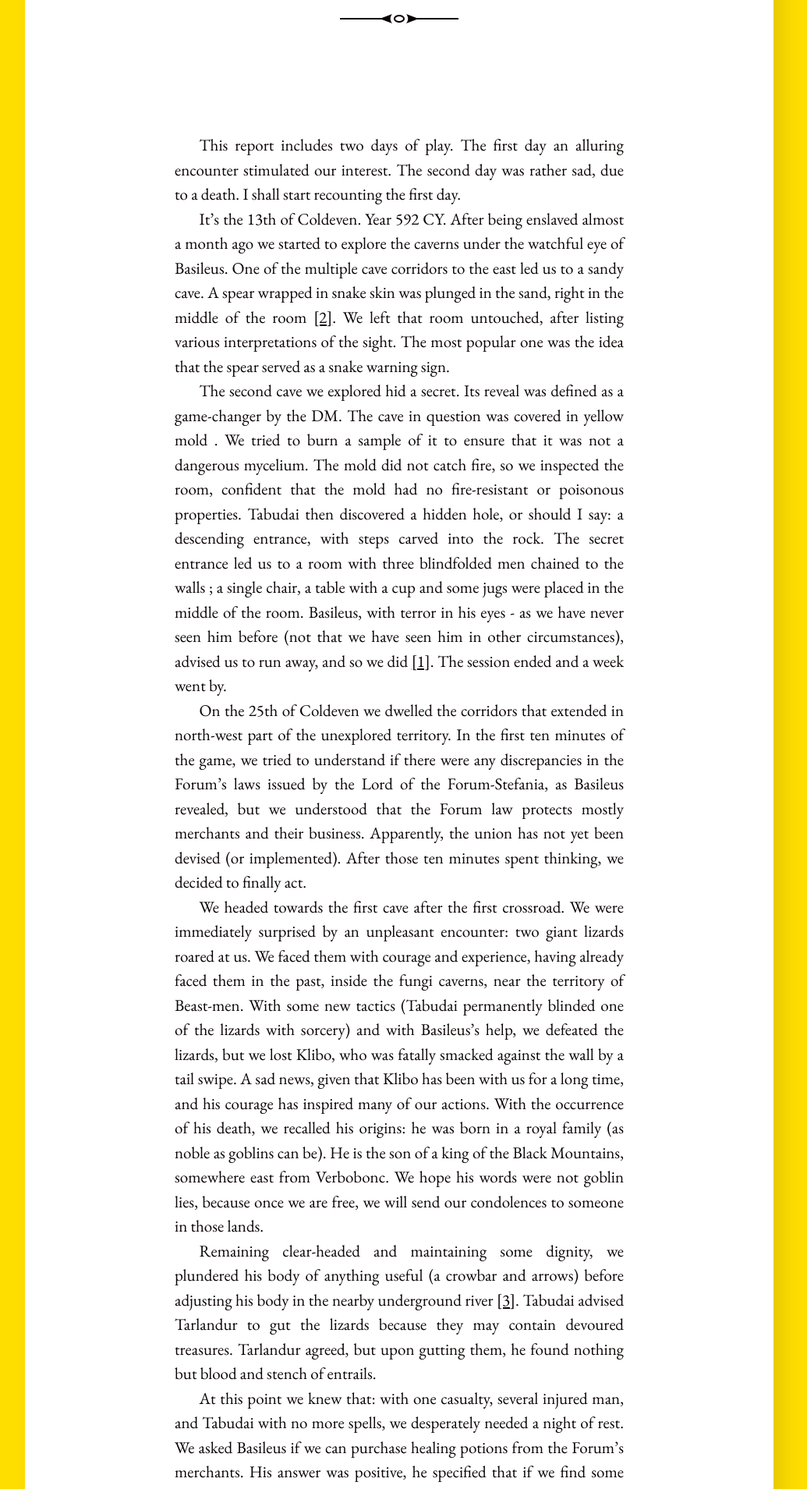
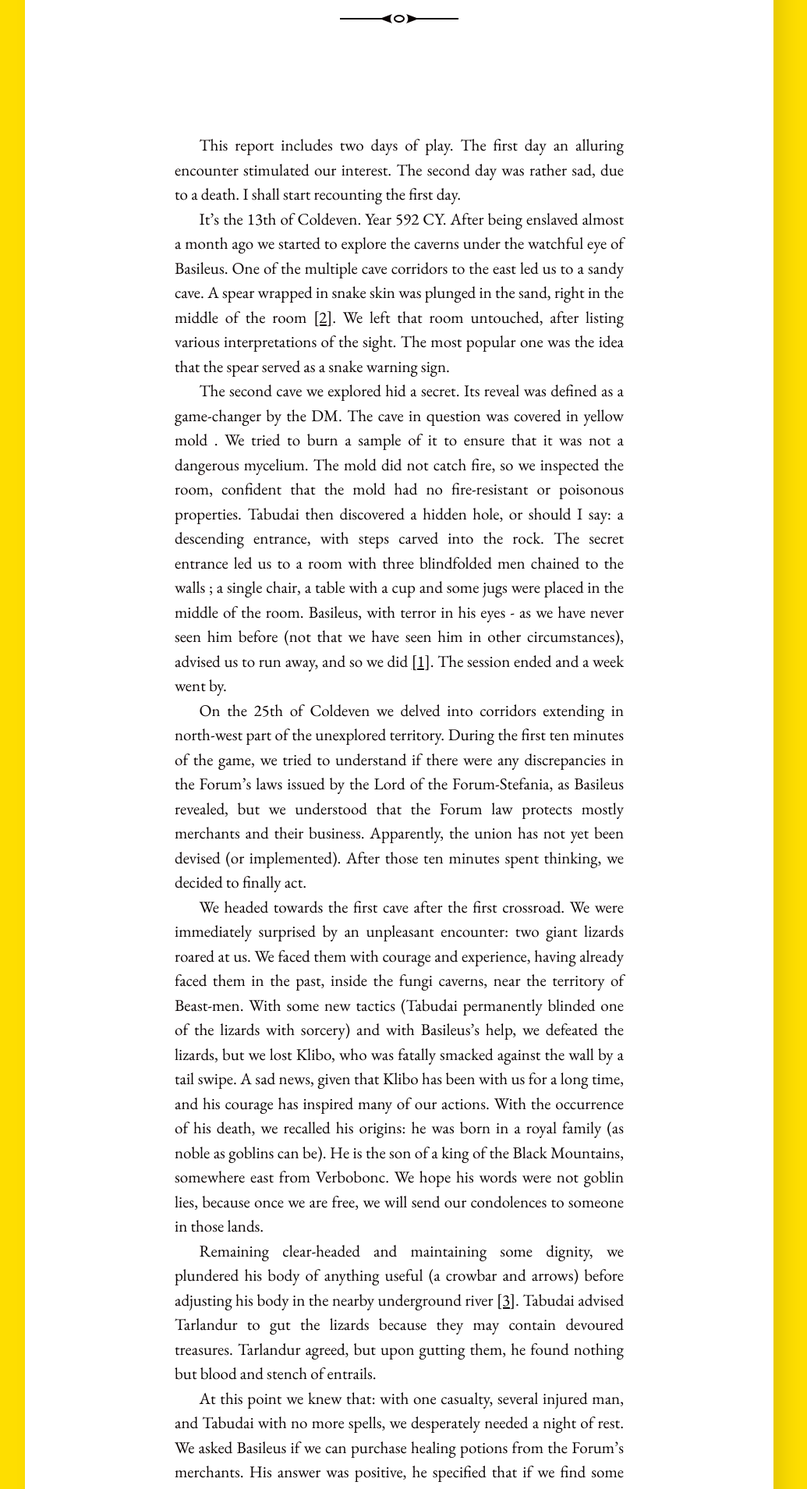
Before and after one commit to InexistentThirdChimera/InexistentThirdChimera.github.io, a Jekyll site: the page built from _posts/2023-03-26-player-report-4-and-5;-Goodbye-To-Klibo-(from-lionbeak-campaign).md, in a window 1280 px wide. Shown: the part 432-2341 px from the top of the page at 78% size, without its empty margins (128-1163 px from the left). Built offline with Jekyll 4.4.1, drawn with Linux system fonts in a browser that asks for light colours.

Commit message:
fiexed words and typos PR4-5

```diff
--- a/_posts/2023-03-26-player-report-4-and-5;-Goodbye-To-Klibo-(from-lionbeak-campaign).md
+++ b/_posts/2023-03-26-player-report-4-and-5;-Goodbye-To-Klibo-(from-lionbeak-campaign).md
@@ -46,7 +46,7 @@ It’s the 13th of Coldeven. Year 592 CY. After being enslaved almost a month ag
 
 The second cave we explored hid a secret. Its reveal was defined as a game-changer by the DM. The cave in question was covered in yellow mold . We tried to burn a sample of it to ensure that it was not a dangerous mycelium. The mold did not catch fire, so we inspected the room, confident that the mold had no fire-resistant or poisonous properties. Tabudai then discovered a hidden hole, or should I say: a descending entrance, with steps carved into the rock. The secret entrance led us to a room with three blindfolded men chained to the walls ; a single chair, a table with a cup and some jugs were placed in the middle of the room. Basileus, with terror in his eyes - as we have never seen him before (not that we have seen him in other circumstances), advised us to run away, and so we did <a name="nf1"><sup>[[1]](#fn1)</sup><a>. The session ended and a week went by.
 
-On the 25th of Coldeven we dwelled the corridors that extended in north-west part of the unexplored territory. In the first ten minutes of the game, we tried to understand if there were any discrepancies in the Forum's laws issued by the Lord of the Forum-Stefania, as Basileus revealed, but we understood that the Forum law protects mostly merchants and their business. Apparently, the union has not yet been devised (or implemented). After those ten minutes spent thinking, we decided to finally act.
+On the 25th of Coldeven we delved into corridors extending in north-west part of the unexplored territory. During the first ten minutes of the game, we tried to understand if there were any discrepancies in the Forum's laws issued by the Lord of the Forum-Stefania, as Basileus revealed, but we understood that the Forum law protects mostly merchants and their business. Apparently, the union has not yet been devised (or implemented). After those ten minutes spent thinking, we decided to finally act.
 
 We headed towards the first cave after the first crossroad. We were immediately surprised by an unpleasant encounter: two giant lizards roared at us. We faced them with courage and experience, having already faced them in the past, inside the fungi caverns, near the territory of Beast-men. With some new tactics (Tabudai permanently blinded one of the lizards with sorcery) and with Basileus's help, we defeated the lizards, but we lost Klibo, who was fatally smacked against the wall by a tail swipe. A sad news, given that Klibo has been with us for a long time, and his courage has inspired many of our actions. With the occurrence of his death, we recalled his origins: he was born in a royal family (as noble as goblins can be). He is the son of a king of the Black Mountains, somewhere east from Verbobonc. We hope his words were not goblin lies, because once we are free, we will send our condolences to someone in those lands.
 
```
